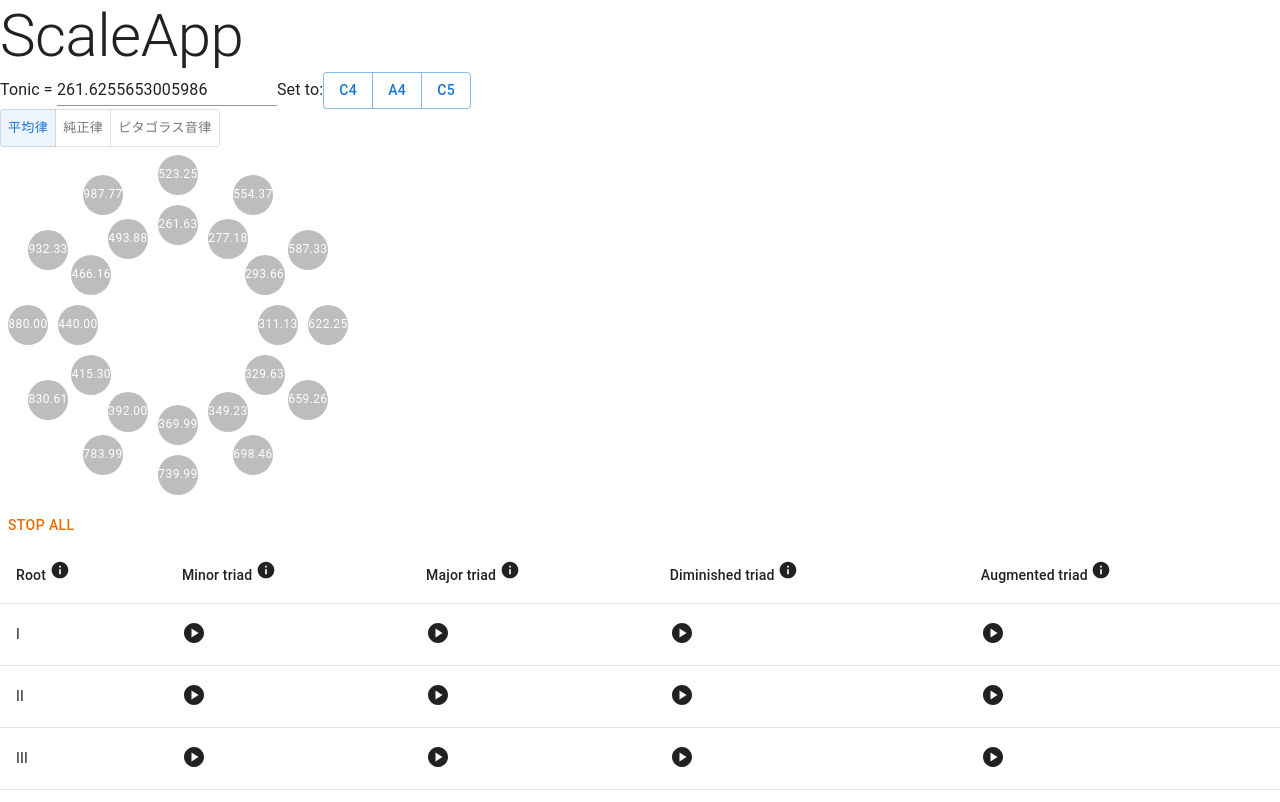
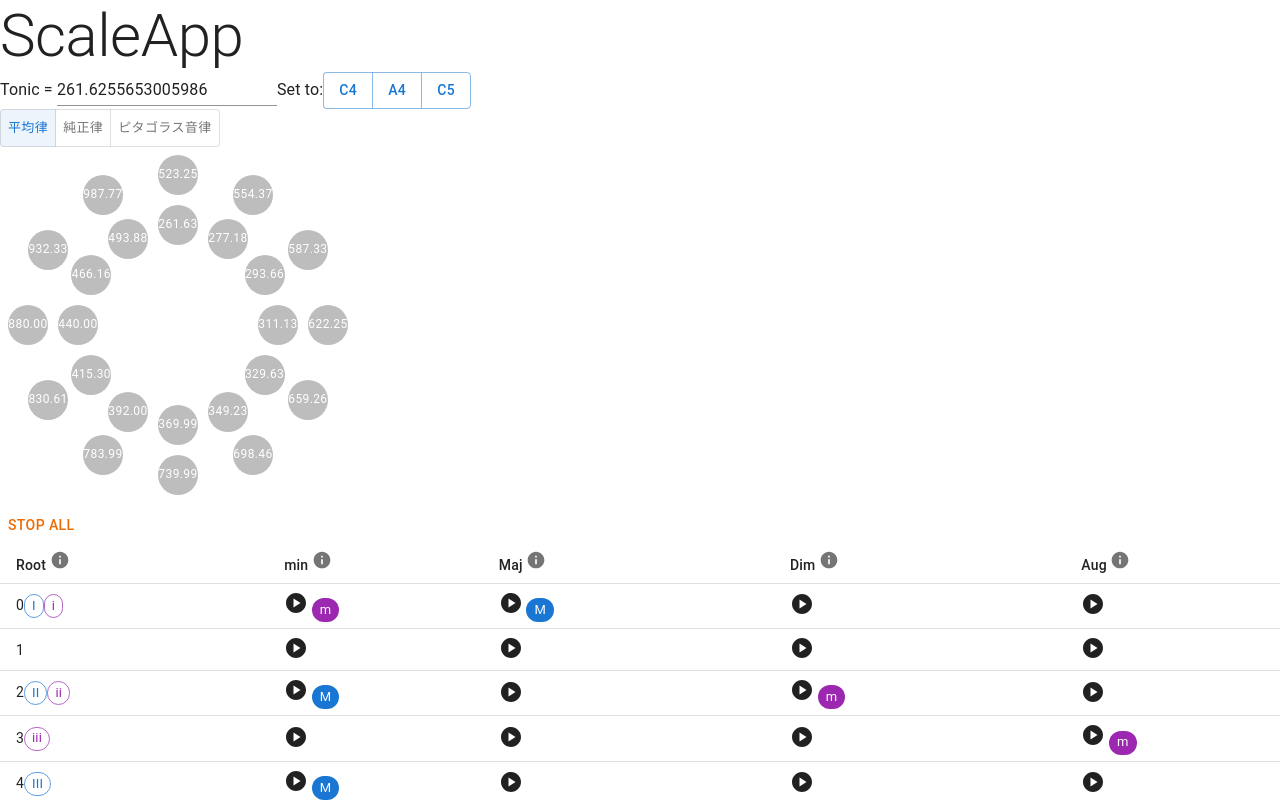
Before and after one commit to showkami/music_theory_webapp, a React (Create React App) app: page / in a window 1280 px wide. Shown: the top 802 px of the page. Built offline with nearby package versions, Linux system fonts and the light colour scheme.

Commit message:
triad selector

```diff
--- a/src/constant.tsx
+++ b/src/constant.tsx
@@ -1,5 +1,5 @@
-export const majorScaleIdx: number[]         = [0, 2, 4, 5, 7, 9, 11];
-export const minorScaleIdx: number[]         = [0, 2, 3, 5, 7, 8, 10];
+export const naturalMajorScaleIdx: number[]  = [0, 2, 4, 5, 7, 9, 11];
+export const narutalMinorScaleIdx: number[]  = [0, 2, 3, 5, 7, 8, 10];
 export const harmonicMinorScaleIdx: number[] = [0, 2, 3, 5, 7, 8, 11];
 export const melodicMinorScaleIdx: number[]  = [0, 2, 3, 5, 7, 9, 11];
 
@@ -47,3 +47,4 @@ export const pythagoreanTemperamentMultiple: number[] = [
   ]
 
 export const capitalRomanNumeral: string[] = ["I", "II", "III", "IV", "V", "VI", "VII"];
+export const smallRomanNumeral: string[] = ["i", "ii", "iii", "iv", "v", "vi", "vii"];
--- a/src/scale/TriadSelector.tsx
+++ b/src/scale/TriadSelector.tsx
@@ -7,12 +7,12 @@ import {
   TableContainer,
   TableHead,
   TableRow,
-  Typography
+  Chip,
 } from "@mui/material";
 import React from "react";
 import PlayCircleIcon from '@mui/icons-material/PlayCircle';
 import InfoIcon from '@mui/icons-material/Info';
-import {capitalRomanNumeral} from "../constant.tsx";
+import {capitalRomanNumeral, harmonicMinorScaleIdx, naturalMajorScaleIdx, smallRomanNumeral} from "../constant.tsx";
 
 type TriadSelectorProps = {
   isSoundOnList: boolean[],
@@ -54,36 +54,88 @@ export default function TriadSelector(props: TriadSelectorProps) {
       <Icon
         onClick={() => setIsSoundOnList(playButtonProps.onIds)}
       >
-        <PlayCircleIcon/>
+        <PlayCircleIcon />
       </Icon>
     )
   }
 
   return (
-    <TableContainer>
-        <Table>
+    <TableContainer >
+        <Table size={"small"} stickyHeader={true}>
           <TableHead>
             <TableRow>
-              <TableCell> Root <Tooltip title={"根音...第I音〜第VII音"}><InfoIcon fontSize={"small"}/></Tooltip> </TableCell>
-              <TableCell> Minor triad <Tooltip title={"短三和音 = 根音 + 短三度 + 完全五度"}><InfoIcon fontSize={"small"}/></Tooltip> </TableCell>
-              <TableCell> Major triad <Tooltip title={"長三和音 = 根音 + 長三度 + 完全五度"}><InfoIcon fontSize={"small"}/></Tooltip> </TableCell>
-              <TableCell> Diminished triad <Tooltip title={"減三和音 = 根音 + 短三度 + 減五度(三全音)"}><InfoIcon fontSize={"small"}/></Tooltip> </TableCell>
-              <TableCell> Augmented triad <Tooltip title={"増三和音 = 根音 + 長三度 + 増五度"}><InfoIcon fontSize={"small"}/></Tooltip> </TableCell>
+              <TableCell> Root <Tooltip color={"action"} title={"根音...第I音〜第VII音"}><InfoIcon fontSize={"small"}/></Tooltip> </TableCell>
+              <TableCell> min <Tooltip color={"action"} title={"短三和音 = 根音 + 短三度 + 完全五度"}><InfoIcon fontSize={"small"}/></Tooltip> </TableCell>
+              <TableCell> Maj <Tooltip color={"action"} title={"長三和音 = 根音 + 長三度 + 完全五度"}><InfoIcon fontSize={"small"}/></Tooltip> </TableCell>
+              <TableCell> Dim <Tooltip color={"action"} title={"減三和音 = 根音 + 短三度 + 減五度(三全音)"}><InfoIcon fontSize={"small"}/></Tooltip> </TableCell>
+              <TableCell> Aug <Tooltip color={"action"} title={"増三和音 = 根音 + 長三度 + 増五度"}><InfoIcon fontSize={"small"}/></Tooltip> </TableCell>
             </TableRow>
           </TableHead>
           <TableBody>
             {
               // 根音が第I音〜第VII音までの三和音を表示
               Array.from(
-                {length: 7}, (_, i) => i
-              ).map((_, i) => {
+                {length: 12}, (_, i) => i
+              ).map((_, rootIdx) => {
+                // 第(i+1)三和音 ((i+1)度の和音) を構成する3つの半音
+                const minorTriad = [0 + rootIdx, 3 + rootIdx, 7 + rootIdx];
+                const majorTriad = [0 + rootIdx, 4 + rootIdx, 7 + rootIdx];
+                const diminishedTriad = [0 + rootIdx, 3 + rootIdx, 6 + rootIdx];
+                const augmentedTriad = [0 + rootIdx, 4 + rootIdx, 8 + rootIdx];
+
+                // 和音の構成音が、すべて長音階or短音階の中に含まれるかどうかを判定する関数。
+                const isInMajorScale = (onIds: number[]) => onIds.every((id) => naturalMajorScaleIdx.includes(id % 12));
+                const isInMinorScale = (onIds: number[]) => onIds.every((id) => harmonicMinorScaleIdx.includes(id % 12));
+
+                // 音階に含まれる和音であれば、Chipを表示
+                const ScaleChip = (scaleChipProps: {isInMajorScale: boolean, isInMinorScale: boolean}) => {
+                  return (
+                    <>
+                      {
+                        scaleChipProps.isInMajorScale ? <Tooltip title={"自然長音階に含まれる和音"}> <Chip size={"small"} label={"M"} color={"primary"} /> </Tooltip> : <></>
+                      }
+                      {
+                        scaleChipProps.isInMinorScale ? <Tooltip title={"和声短音階に含まれる和音"}> <Chip size={"small"} label={"m"} color={"secondary"} /> </Tooltip> : <></>
+                      }
+                    </>
+                  )
+                }
+
+                // 表を表示
                 return (
-                  <TableRow key={i}>
-                    <TableCell> {capitalRomanNumeral[i]} </TableCell>
-                    <TableCell> <PlayButton onIds={[0+i, 3+i, 7+i]} /> </TableCell>
-                    <TableCell> <PlayButton onIds={[0+i, 4+i, 7+i]} /> </TableCell>
-                    <TableCell> <PlayButton onIds={[0+i, 3+i, 6+i]} /> </TableCell>
-                    <TableCell> <PlayButton onIds={[0+i, 4+i, 8+i]} /> </TableCell>
+                  <TableRow key={rootIdx}>
+                    <TableCell>
+                      {/*根音の列*/}
+                      {rootIdx}
+                      {isInMajorScale([rootIdx]) ?
+                        <Chip
+                          variant={"outlined"}
+                          size={"small"}
+                          color={"primary"}
+                          label={capitalRomanNumeral[naturalMajorScaleIdx.findIndex((majSclIdx)=>{return majSclIdx===rootIdx})]} // i番目の半音が、長音階の第何音であるかを返す (例: 4番目の半音は、第III音)
+                        />
+                        : <></>
+                      }
+                      {isInMinorScale([rootIdx]) ?
+                        <Chip
+                          variant={"outlined"}
+                          size={"small"}
+                          color={"secondary"}
+                          label={smallRomanNumeral[harmonicMinorScaleIdx.findIndex((mnrSclIdx)=>{return mnrSclIdx===rootIdx})]} // i番目の半音が、短音階の第何音であるかを返す (例: 3番目の半音は、第iii音)
+                        />
+                        : <></>}
+                    </TableCell>
+                    {
+                      // 短三和音、長三和音、減三和音、増三和音 の各列
+                      [minorTriad, majorTriad, diminishedTriad, augmentedTriad].map((triad, j) => {
+                        return (
+                          <TableCell key={j}>
+                            <PlayButton onIds={triad} />
+                            <ScaleChip isInMajorScale={isInMajorScale(triad)} isInMinorScale={isInMinorScale(triad)} />
+                          </TableCell>
+                        )
+                      })
+                    }
                   </TableRow>
                 )
               })
```
